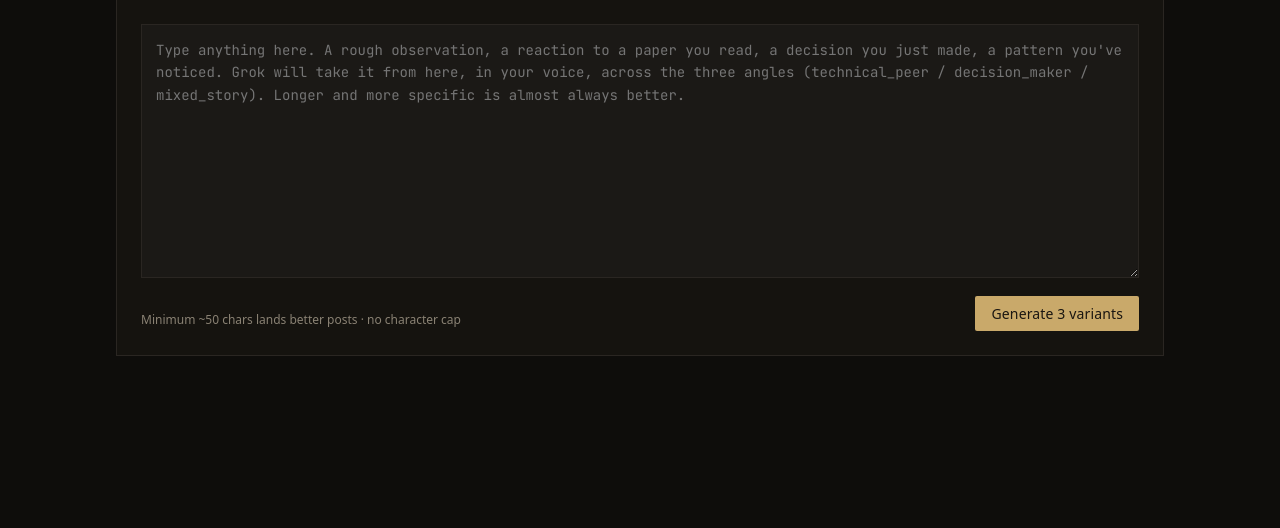
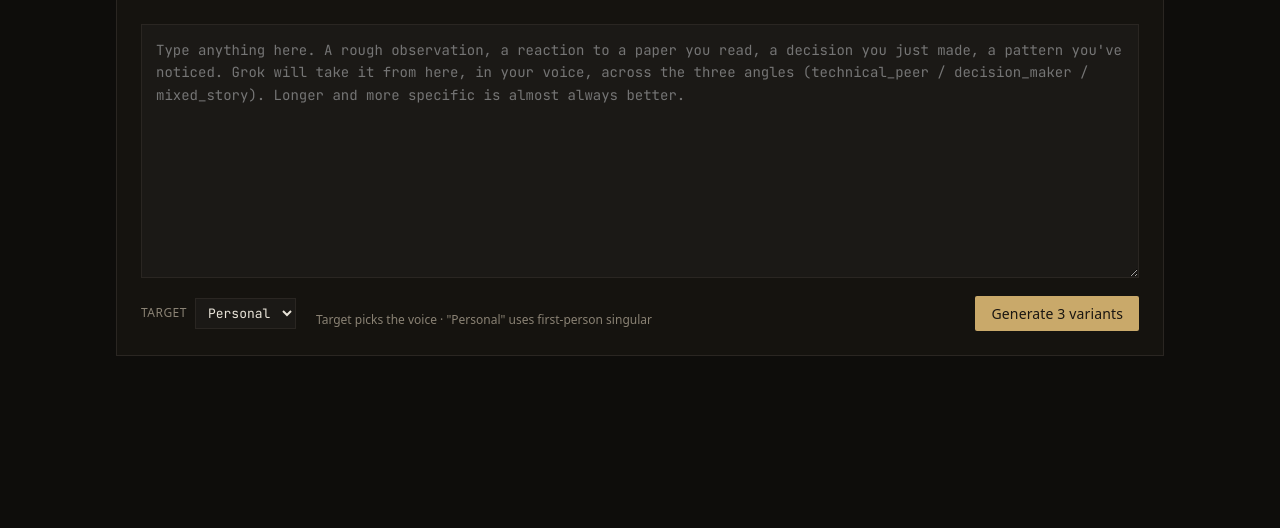
Before and after one commit to XAlphaone/Linkedin-Ai-Agent, a FastAPI app: template agent/web/templates/compose.html in a window 1280 px wide. Shown: the part 187-715 px from the top of the page. Run offline with FastAPI, Linux system fonts and the light colour scheme; the template is opened without the code that fills it, so the values that code supplies are empty.

Commit message:
Phase 3c: target-aware generation (brand voice for company pages)
Drafts can now be generated in a company/product voice instead of
the default personal voice. Picked at generation time via a new
'Target' dropdown on compose, artifact, events, and the queue
toolbar. Defaults to Personal.

- config gains brand_voices (dict[str, BrandVoice]) with display_name,
  headline, positioning, voice_rules, and a linkedin_org_urn slot
  for Phase 3b to fill in once org OAuth lands.
- posts.draft_target column tracks which voice each draft was written
  for. Shown as a small accent-bordered badge on queue cards for any
  non-personal draft.
- prompts.py: new brand_system_prompt + system_prompt_for_target
  dispatcher. Brand prompt emphasizes 'we' framing, confidence
  without hype, and preserves the banned-phrase voice guide.
- generator.grok.generate_variants, scheduler.generate_variants_job,
  _run_generate, _run_artifact_generate all take a target kwarg.
- Routes: /actions/compose_generate, /actions/generate_from_selected,
  /actions/generate_now, /actions/artifact_generate accept target
  from the form.
- Shared _target_select.html Jinja partial keeps the dropdown
  consistent across four pages. Queue toolbar hides it when no
  brand voices are configured.

config.yaml.example documents the shape with a commented stub.
User's local config.yaml pre-populated with a BlitzPicks voice
derived from the repo README: 8 sports, 100+ props, autonomous
nightly CatBoost retrain loop, Square+Apple Pay subscriptions.

```diff
--- a/agent/db.py
+++ b/agent/db.py
@@ -146,6 +146,10 @@ def init_db(db_path: Path | str = DB_PATH) -> None:
         if "publish_target_urn" not in existing_post_cols:
             # urn:li:person:... for personal, urn:li:organization:... for a page.
             conn.execute("ALTER TABLE posts ADD COLUMN publish_target_urn TEXT")
+        if "draft_target" not in existing_post_cols:
+            # Which brand voice this draft was written for: 'personal' (default)
+            # or a key from config.brand_voices (e.g. 'blitzpicks').
+            conn.execute("ALTER TABLE posts ADD COLUMN draft_target TEXT DEFAULT 'personal'")
 
 
 # -------------------- repos --------------------
@@ -393,14 +397,16 @@ def insert_post(
     variant_group: str,
     hook: str,
     content: str,
+    draft_target: str = "personal",
 ) -> int:
     with connect() as conn:
         cur = conn.execute(
             """
-            INSERT INTO posts (source_event_ids, angle, variant_group, hook, content)
-            VALUES (?, ?, ?, ?, ?)
+            INSERT INTO posts
+                (source_event_ids, angle, variant_group, hook, content, draft_target)
+            VALUES (?, ?, ?, ?, ?, ?)
             """,
-            (json.dumps(source_event_ids), angle, variant_group, hook, content),
+            (json.dumps(source_event_ids), angle, variant_group, hook, content, draft_target),
         )
         return cur.lastrowid
 
--- a/agent/web/app.py
+++ b/agent/web/app.py
@@ -71,15 +71,20 @@ def create_app(cfg: Config) -> FastAPI:
         _job_state["detail"] = detail
         _job_state["started_at"] = time.time() if kind else None
 
-    def _run_generate(events: Optional[list], detail: str) -> None:
+    def _run_generate(
+        events: Optional[list],
+        detail: str,
+        target: str = "personal",
+    ) -> None:
         """Background wrapper around generate_variants_job with locking + job tracking."""
         from agent.scheduler import generate_variants_job
         if not _gen_lock.acquire(blocking=False):
             log.info("generation already running; ignoring concurrent trigger")
             return
         try:
-            _set_job("generating", detail)
-            generate_variants_job(cfg, events=events)
+            dt = detail if target == "personal" else f"{detail} · {target}"
+            _set_job("generating", dt)
+            generate_variants_job(cfg, events=events, target=target)
         except Exception:
             log.exception("background generate failed")
         finally:
@@ -91,6 +96,7 @@ def create_app(cfg: Config) -> FastAPI:
         url: Optional[str],
         image_path: Optional[str],
         note: Optional[str],
+        target: str = "personal",
     ) -> None:
         """Full artifact pipeline in background: fetch URL, describe image,
         combine with note, run the normal generator."""
@@ -100,7 +106,8 @@ def create_app(cfg: Config) -> FastAPI:
             log.info("generation already running; ignoring artifact trigger")
             return
         try:
-            _set_job("generating", f"artifact #{artifact_id}")
+            detail = f"artifact #{artifact_id}" + ("" if target == "personal" else f" · {target}")
+            _set_job("generating", detail)
             url_data = None
             if url:
                 from agent.artifacts.url_fetcher import fetch_and_extract
@@ -149,7 +156,7 @@ def create_app(cfg: Config) -> FastAPI:
                 "author": None,
                 "event_timestamp": datetime.now(timezone.utc).isoformat(),
             }
-            generate_variants_job(cfg, events=[synthetic_event])
+            generate_variants_job(cfg, events=[synthetic_event], target=target)
         except Exception:
             log.exception("artifact generate failed for id=%d", artifact_id)
         finally:
@@ -195,6 +202,7 @@ def create_app(cfg: Config) -> FastAPI:
                 "groups": groups,
                 "angle_labels": ANGLE_LABELS,
                 "linkedin_connected": linkedin_connected,
+                "brand_voices": cfg.brand_voices,
                 "job": job,
                 "active": "queue",
             },
@@ -354,10 +362,13 @@ def create_app(cfg: Config) -> FastAPI:
         return RedirectResponse(url="/", status_code=303)
 
     @app.post("/actions/generate_now")
-    def generate_now(background_tasks: BackgroundTasks):
+    def generate_now(
+        background_tasks: BackgroundTasks,
+        target: str = Form("personal"),
+    ):
         # Runs in background so the browser isn't blocked for 2-3 minutes
         # while Grok drafts 3 posts + 3 images.
-        background_tasks.add_task(_run_generate, None, "all unprocessed")
+        background_tasks.add_task(_run_generate, None, "all unprocessed", target)
         return RedirectResponse(url="/", status_code=303)
 
     @app.get("/artifact", response_class=HTMLResponse)
@@ -368,6 +379,7 @@ def create_app(cfg: Config) -> FastAPI:
             {
                 "request": request,
                 "recent": recent,
+                "brand_voices": cfg.brand_voices,
                 "active": "artifact",
             },
         )
@@ -377,6 +389,7 @@ def create_app(cfg: Config) -> FastAPI:
         background_tasks: BackgroundTasks,
         url: Optional[str] = Form(None),
         note: Optional[str] = Form(None),
+        target: str = Form("personal"),
         image: Optional[UploadFile] = File(None),
     ):
         url_clean = (url or "").strip() or None
@@ -407,7 +420,7 @@ def create_app(cfg: Config) -> FastAPI:
         artifact_id = db.save_artifact(url=url_clean, image_path=image_path, note=note_clean)
         background_tasks.add_task(
             _run_artifact_generate,
-            artifact_id, url_clean, image_path, note_clean,
+            artifact_id, url_clean, image_path, note_clean, target,
         )
         return RedirectResponse(url="/", status_code=303)
 
@@ -434,6 +447,7 @@ def create_app(cfg: Config) -> FastAPI:
             {
                 "request": request,
                 "recent": recent,
+                "brand_voices": cfg.brand_voices,
                 "active": "compose",
             },
         )
@@ -442,6 +456,7 @@ def create_app(cfg: Config) -> FastAPI:
     def compose_generate(
         background_tasks: BackgroundTasks,
         topic: str = Form(...),
+        target: str = Form("personal"),
     ):
         text = (topic or "").strip()
         if not text:
@@ -464,6 +479,7 @@ def create_app(cfg: Config) -> FastAPI:
             _run_generate,
             [synthetic_event],
             f"compose topic #{topic_id}",
+            target,
         )
         return RedirectResponse(url="/", status_code=303)
 
@@ -477,6 +493,7 @@ def create_app(cfg: Config) -> FastAPI:
                 "request": request,
                 "groups": groups,
                 "total": total,
+                "brand_voices": cfg.brand_voices,
                 "active": "events",
             },
         )
@@ -502,8 +519,9 @@ def create_app(cfg: Config) -> FastAPI:
         if not events:
             return RedirectResponse(url="/events", status_code=303)
 
+        target = (form.get("target") or "personal").strip() or "personal"
         detail = f"{len(events)} selected event(s)"
-        background_tasks.add_task(_run_generate, events, detail)
+        background_tasks.add_task(_run_generate, events, detail, target)
         return RedirectResponse(url="/", status_code=303)
 
     @app.post("/actions/skip_events")
--- a/agent/web/static/style.css
+++ b/agent/web/static/style.css
@@ -437,6 +437,47 @@ a.btn { text-decoration: none; display: inline-block; }
   color: var(--text);
 }
 
+/* ---------- target selector (compose / artifact / events / queue) ---------- */
+.target-select {
+  display: inline-flex;
+  align-items: center;
+  gap: 8px;
+  font-size: 12px;
+  color: var(--muted);
+  text-transform: uppercase;
+  letter-spacing: 0.04em;
+  margin-right: 4px;
+}
+.target-select .label-text { font-family: inherit; }
+.target-select select {
+  background: var(--surface2);
+  border: 1px solid var(--border);
+  color: var(--text);
+  padding: 5px 8px;
+  font-family: var(--mono);
+  font-size: 13px;
+  text-transform: none;
+  letter-spacing: 0;
+}
+.generate-now-form {
+  display: inline-flex;
+  gap: 8px;
+  align-items: center;
+}
+
+.target-badge {
+  margin-left: auto;
+  background: transparent;
+  border: 1px solid var(--accent);
+  color: var(--accent);
+  padding: 2px 8px;
+  font-family: var(--mono);
+  font-size: 10.5px;
+  text-transform: uppercase;
+  letter-spacing: 0.08em;
+  align-self: flex-start;
+}
+
 /* ---------- events page ---------- */
 .events-toolbar {
   display: flex;
--- /dev/null
+++ b/agent/web/templates/_target_select.html
@@ -0,0 +1,13 @@
+{# Renders a <select name="target"> with Personal + any configured brand voices.
+   Usage: {% include "_target_select.html" with context %}
+   Expects `brand_voices` in context (dict[str, BrandVoice]).
+#}
+<label class="target-select">
+  <span class="label-text">Target</span>
+  <select name="target">
+    <option value="personal">Personal</option>
+    {% for key, brand in (brand_voices or {}).items() %}
+      <option value="{{ key }}">{{ brand.display_name }}</option>
+    {% endfor %}
+  </select>
+</label>
--- a/agent/web/templates/artifact.html
+++ b/agent/web/templates/artifact.html
@@ -41,7 +41,8 @@
     </label>
 
     <div class="artifact-actions">
-      <span class="hint">At least one of URL / image / take is required.</span>
+      {% include "_target_select.html" %}
+      <span class="hint">At least one of URL / image / take is required. Target picks the voice.</span>
       <button type="submit" class="btn">Generate 3 variants</button>
     </div>
   </form>
--- a/agent/web/templates/compose.html
+++ b/agent/web/templates/compose.html
@@ -17,7 +17,8 @@
       placeholder="Type anything here. A rough observation, a reaction to a paper you read, a decision you just made, a pattern you've noticed. Grok will take it from here, in your voice, across the three angles (technical_peer / decision_maker / mixed_story). Longer and more specific is almost always better."
       required></textarea>
     <div class="compose-actions">
-      <span class="hint">Minimum ~50 chars lands better posts · no character cap</span>
+      {% include "_target_select.html" %}
+      <span class="hint">Target picks the voice · "Personal" uses first-person singular</span>
       <button type="submit" class="btn">Generate 3 variants</button>
     </div>
   </form>
--- a/agent/web/templates/events.html
+++ b/agent/web/templates/events.html
@@ -23,6 +23,7 @@
     </label>
     <span class="selected-count"><span id="selected-count">0</span> selected</span>
     <div class="spacer"></div>
+    {% include "_target_select.html" %}
     <button type="submit" class="btn" id="btn-generate" disabled>Generate from selected</button>
     <button
       type="submit"
```
Also changed, not shown: agent/config.py (+16 -0 lines), agent/generator/grok.py (+13 -3 lines), agent/generator/prompts.py (+34 -0 lines), agent/scheduler.py (+11 -3 lines), agent/web/templates/queue.html (+9 -1 lines), 1 other file.
